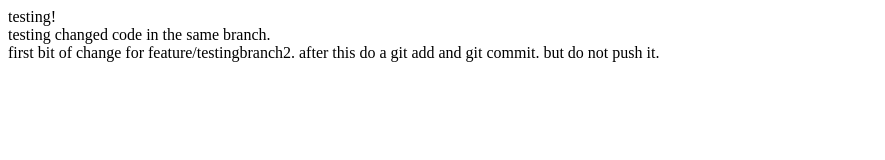
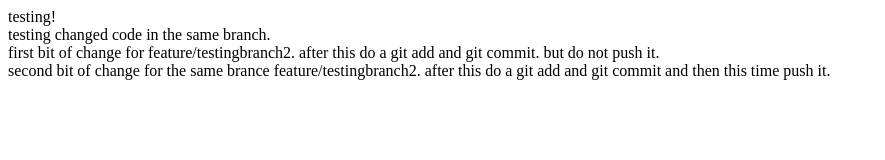
Before and after one commit to HaveTimeDrinkTea/test, a plain HTML site: page index.html in a window 1280 px wide. Shown: the whole page, without its empty margins (0-885 px from the left). Drawn offline with Linux system fonts and the light colour scheme.

Commit message:
2nd add and commit and is now pushed to github.

```diff
--- a/index.html
+++ b/index.html
@@ -13,5 +13,7 @@
     <br>
     first bit of change for feature/testingbranch2. after this do a git add and git commit. but do not push it.
     <br>
+    second bit of change for the same brance feature/testingbranch2. after this do a git add and git commit and then this time push it.
+    <br>
 </body>
 </html>
```
